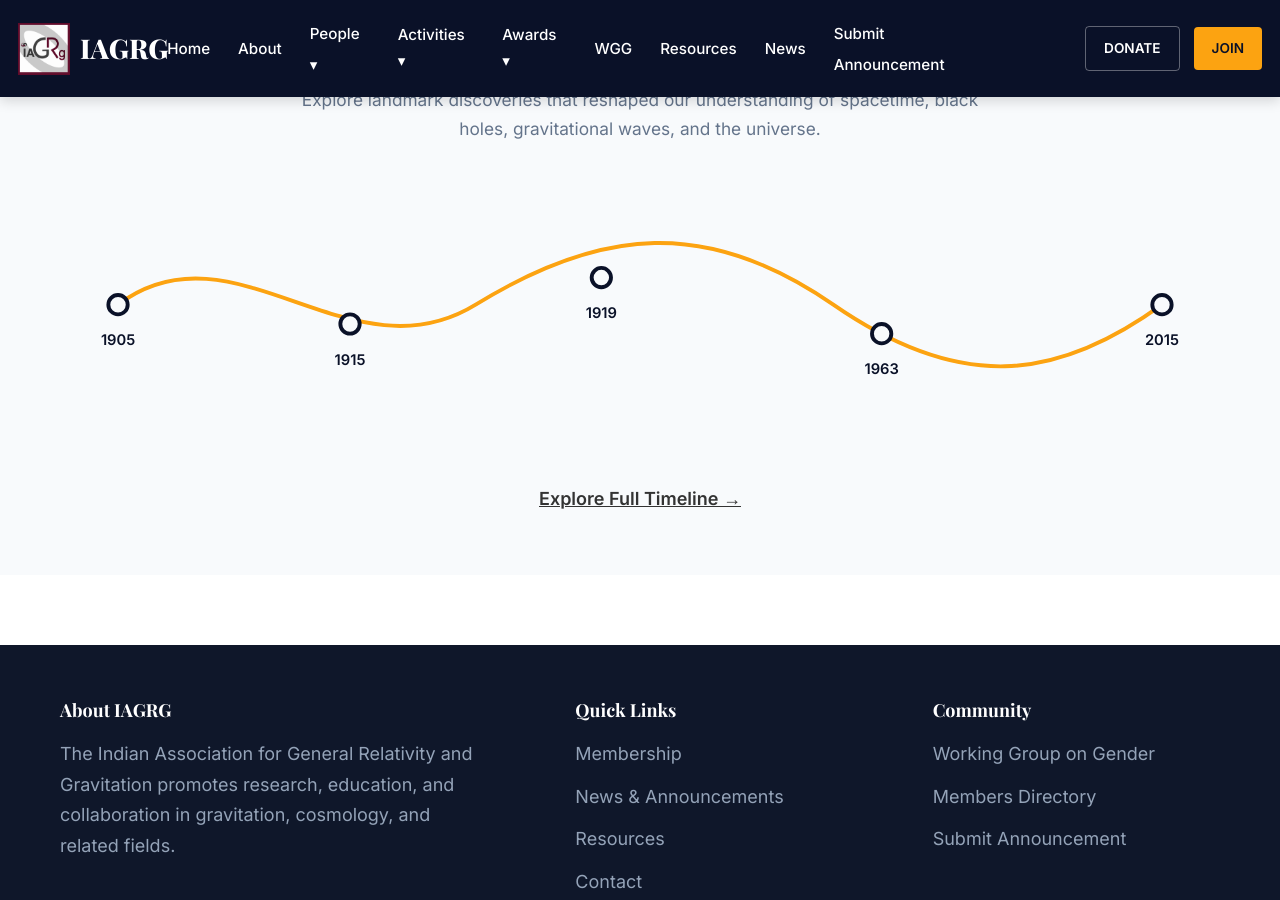
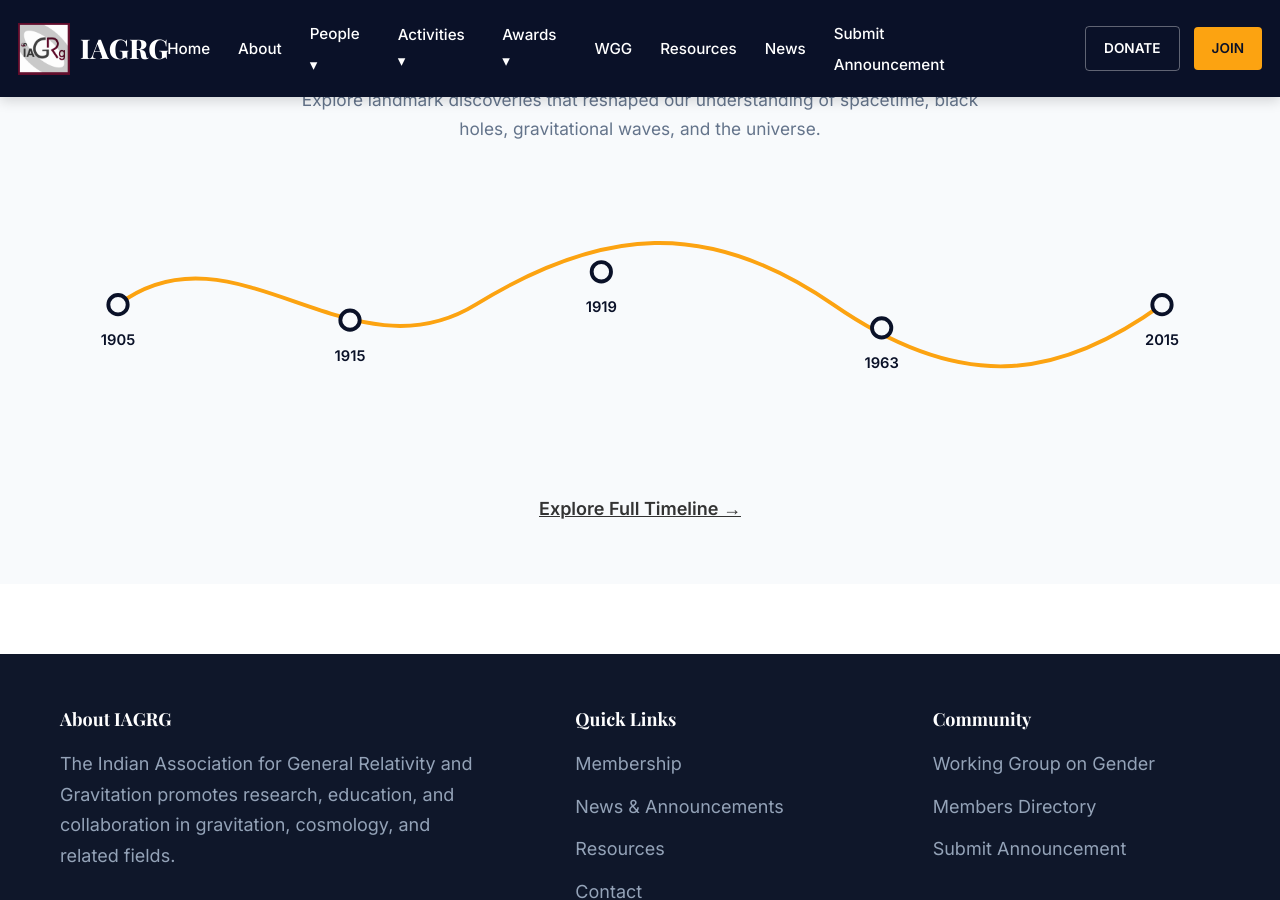
Before and after one commit to georgewane/IAGRG, a Jekyll site: the page built from index.md, in a window 1280 px wide and 900 px high, scrolled down 1905 px. Built offline with Jekyll 4.4.1, drawn with Linux system fonts in a browser that asks for light colours.

Commit message:
Playing with the node coordinates and the svg box dimensions

```diff
--- a/index.md
+++ b/index.md
@@ -171,7 +171,7 @@
           <circle r="10"></circle>
           <text y="42">1905</text>
 
-          <foreignObject x="-70" y="-108" width="140" height="68" class="timeline-tip">
+          <foreignObject x="-70" y="-92" width="140" height="68" class="timeline-tip">
             <div xmlns="http://www.w3.org/1999/xhtml" class="timeline-tip-box">
               <strong>1905</strong>
               <span>Special Relativity</span>
@@ -180,11 +180,11 @@
         </g>
 
         <!-- Node 2 -->
-        <g class="timeline-node" transform="translate(300,150)">
+        <g class="timeline-node" transform="translate(300,146)">
           <circle r="10"></circle>
           <text y="42">1915</text>
 
-          <foreignObject x="-72" y="-108" width="144" height="68" class="timeline-tip">
+          <foreignObject x="-72" y="-82" width="144" height="68" class="timeline-tip">
             <div xmlns="http://www.w3.org/1999/xhtml" class="timeline-tip-box">
               <strong>1915</strong>
               <span>General Relativity</span>
@@ -193,7 +193,7 @@
         </g>
 
         <!-- Node 3 -->
-        <g class="timeline-node" transform="translate(560,102)">
+        <g class="timeline-node" transform="translate(560,96)">
           <circle r="10"></circle>
           <text y="42">1919</text>
 
@@ -206,7 +206,7 @@
         </g>
 
         <!-- Node 4 -->
-        <g class="timeline-node" transform="translate(850,160)">
+        <g class="timeline-node" transform="translate(850,154)">
           <circle r="10"></circle>
           <text y="42">1963</text>
 
```
Also changed, not shown: other parts of index.md (+1 -1 lines).
